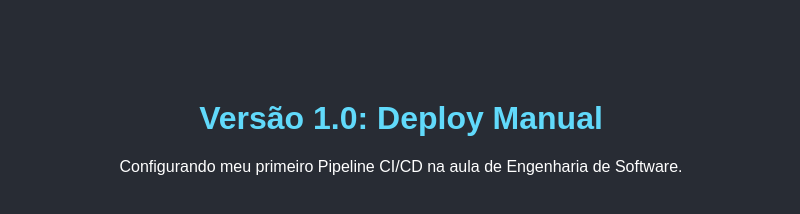
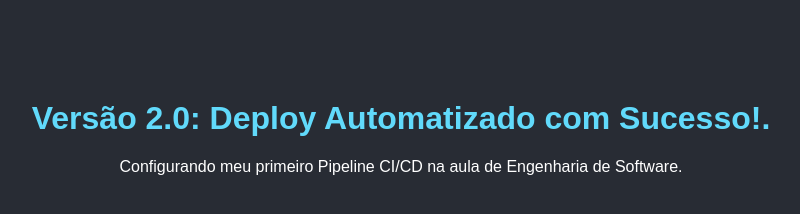
Before and after one commit to yanelvisdiasdias-del/meu-primeiro-cicd, a plain HTML site: page index.html in a window 1280 px wide. Shown: the whole page, without its empty margins (239-1039 px from the left). Drawn offline with Linux system fonts and the light colour scheme.

Commit message:
Update header to version 2.0 for automated deployment

```diff
--- a/index.html
+++ b/index.html
@@ -9,7 +9,7 @@
        </style>
    </head>
    <body>
-       <h1>Versão 1.0: Deploy Manual</h1>
+       <h1>Versão 2.0: Deploy Automatizado com Sucesso!.</h1>
        <p>Configurando meu primeiro Pipeline CI/CD na aula de Engenharia de Software.</p>
    </body>
    </html>
```
